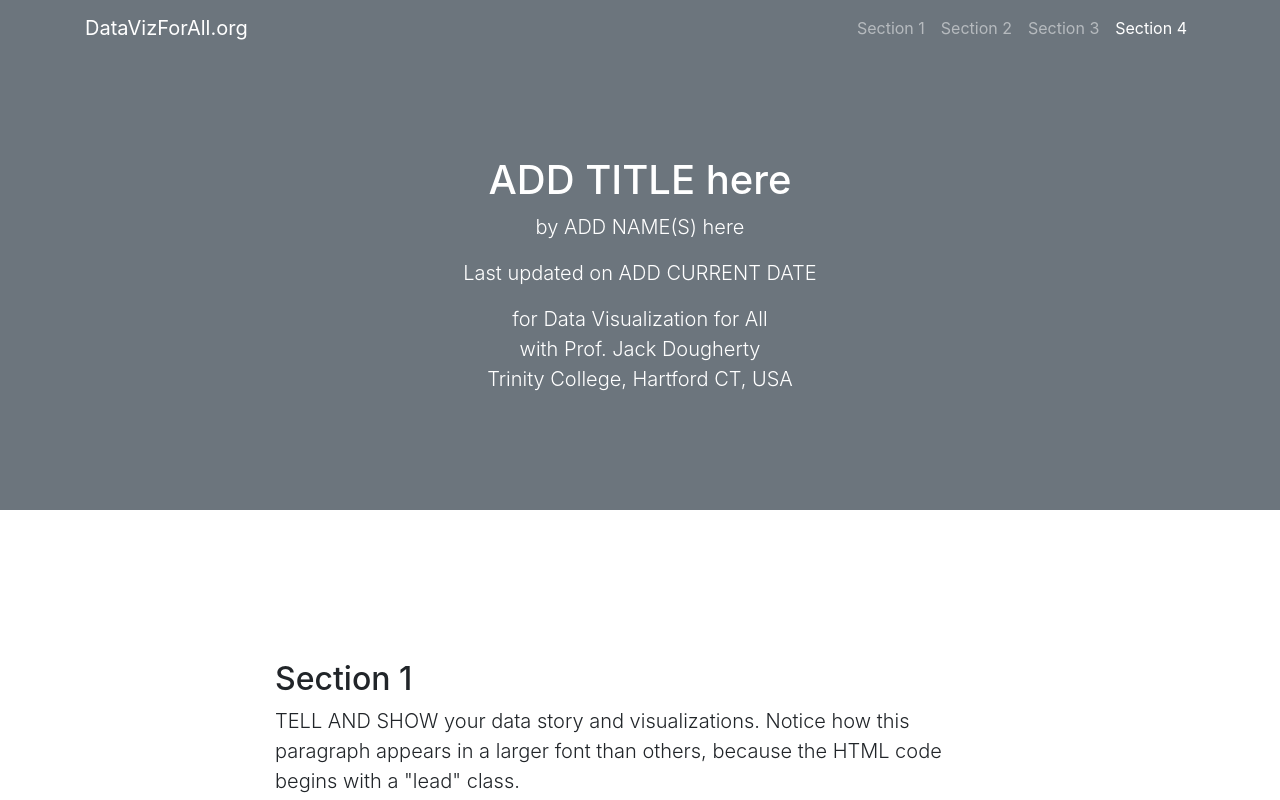
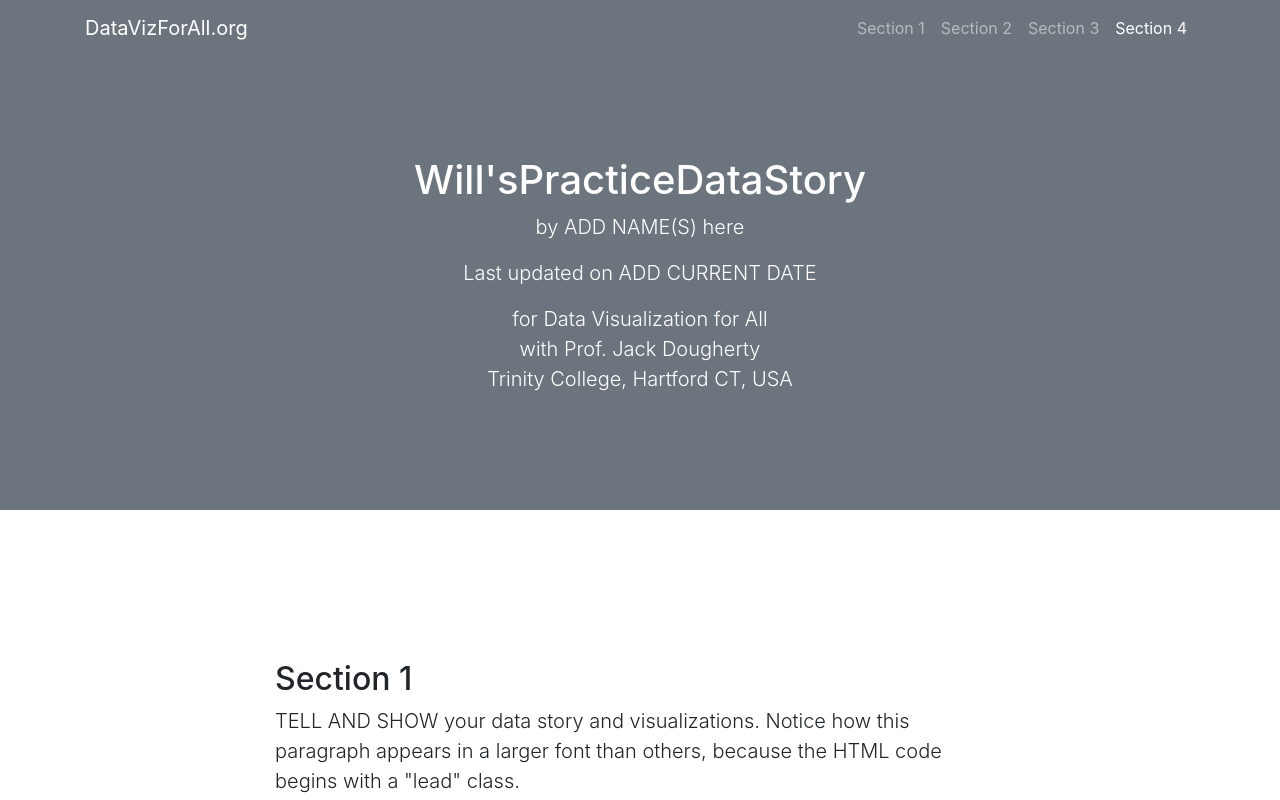
Before and after one commit to DataVizForAll/hartfordpromise-scannell, a plain HTML site: page index.html in a window 1280 px wide. Shown: the top 800 px of the page. Drawn offline with nearby package versions, Linux system fonts and the light colour scheme.

Commit message:
Update index.html

```diff
--- a/index.html
+++ b/index.html
@@ -8,7 +8,7 @@
   <meta name="description" content="">
   <meta name="author" content="">
 
-  <title>Data Story</title>
+  <title>Practice Data Story</title>
 
   <!-- jQuery -->
   <script src="https://code.jquery.com/jquery-3.6.1.min.js" integrity="sha256-o88AwQnZB+VDvE9tvIXrMQaPlFFSUTR+nldQm1LuPXQ=" crossorigin="anonymous"></script>
@@ -53,7 +53,7 @@
 
   <header class="bg-secondary text-white">
     <div class="container text-center">
-      <h1>ADD TITLE here</h1>
+      <h1>Will'sPracticeDataStory</h1>
       <p class="lead">by ADD NAME(S) here</p>
       <p class="lead">Last updated on ADD CURRENT DATE</p>
       <p class="lead">for Data Visualization for All</br>with Prof. Jack Dougherty</br>Trinity College, Hartford CT, USA</p>
```
